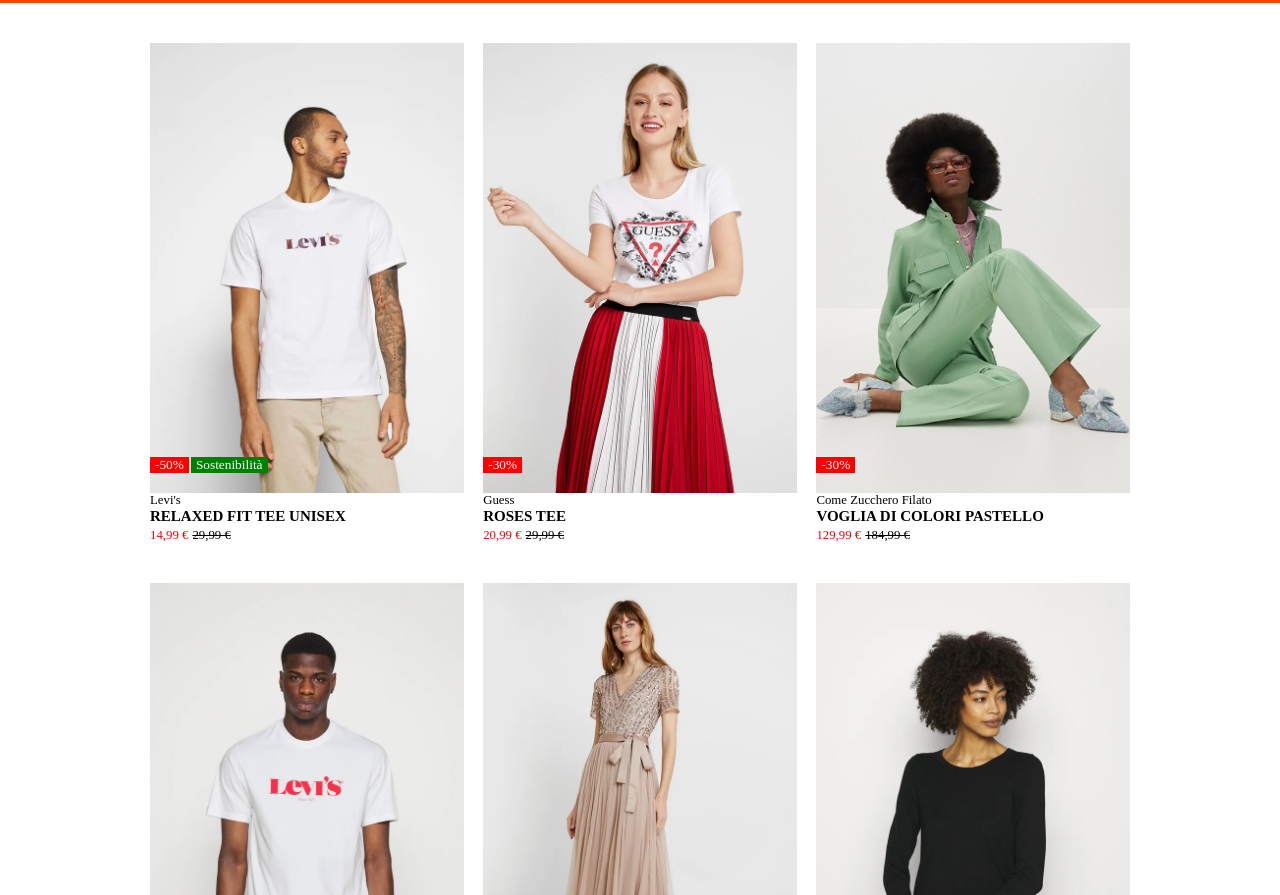
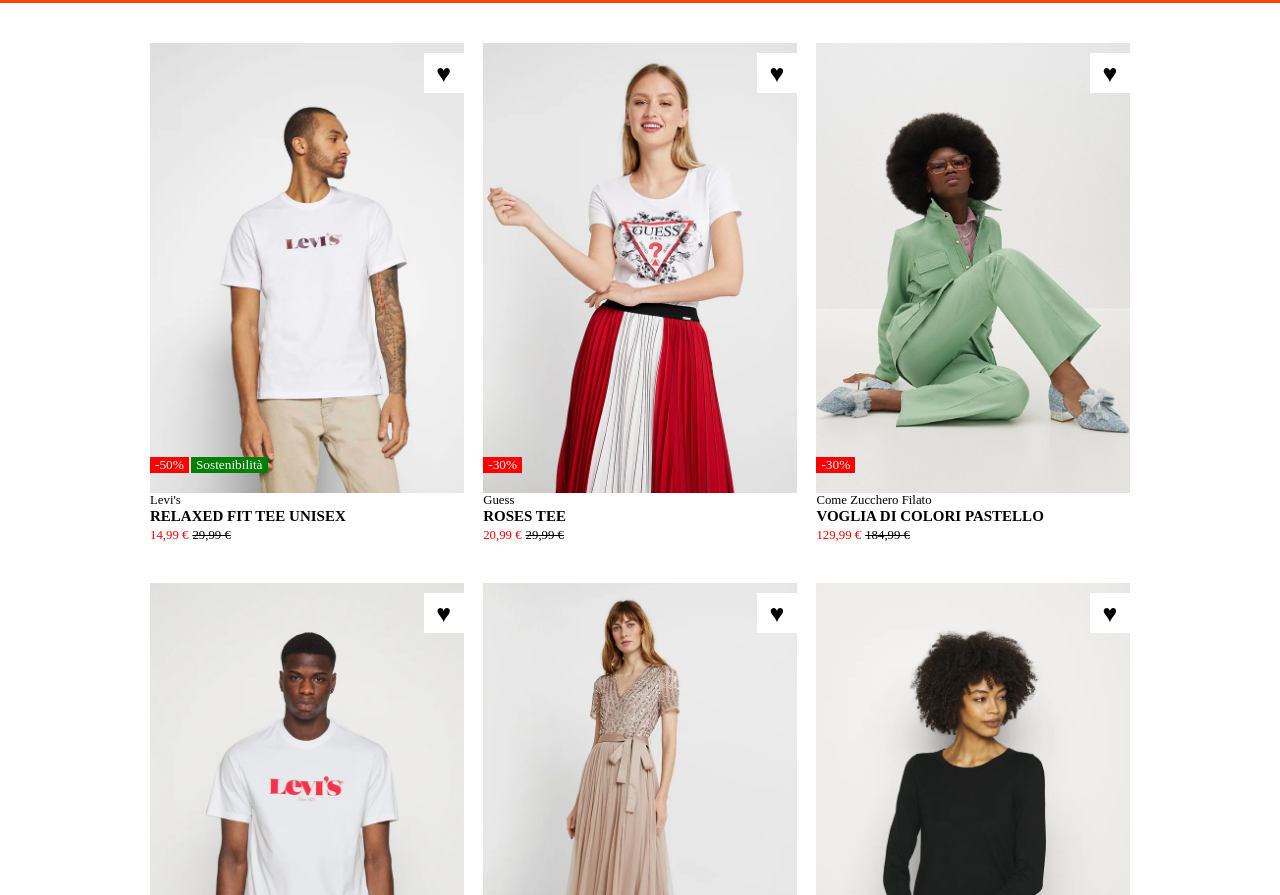
Before and after one commit to giuseppeTrebbi/html-css-boolando, a plain HTML site: page index.html in a window 1280 px wide. Shown: the part 57-952 px from the top of the page. Drawn offline with Linux system fonts and the light colour scheme.

Commit message:
project's over

```diff
--- a/css/style.css
+++ b/css/style.css
@@ -89,10 +89,23 @@ main {
     display: flex;
     justify-content: flex-start;
     align-items: end;
+    position: relative;
 }
 
 .boy:hover {
     background-image: url(/img/1b.webp);
+}
+
+.basic-pic .cuore {
+    cursor: pointer;
+    width: 40px;
+    height: 40px;
+    background-color: white;
+    border: none;
+    font-size: 25px;
+    position: absolute;
+    right: 0px;
+    top: 10px;
 }
 
 .basic-pic .second-boy {
@@ -105,6 +118,7 @@ main {
     display: flex;
     justify-content: flex-start;
     align-items: end;
+    position: relative;
 }
 
 .second-boy:hover {
@@ -121,6 +135,7 @@ main {
     display: flex;
     justify-content: flex-start;
     align-items: end;
+    position: relative;
 }
 
 .blonde-girl:hover {
@@ -137,6 +152,7 @@ main {
     display: flex;
     justify-content: flex-start;
     align-items: end;
+    position: relative;
 }
 
 .blonde-woman:hover {
@@ -153,6 +169,7 @@ main {
     display: flex;
     justify-content: flex-start;
     align-items: end;
+    position: relative;
 }
 
 .afro-girl:hover {
@@ -169,6 +186,7 @@ main {
     display: flex;
     justify-content: flex-start;
     align-items: end;
+    position: relative;
 }
 
 .skirt-girl:hover {
--- a/index.html
+++ b/index.html
@@ -33,6 +33,7 @@
                 <div class="boy">
                     <p class="sconto">-50%</p>
                     <p class="sus">Sostenibilità</p>
+                    <button class="cuore">&hearts;</button>
                 </div>
                 <section>
                     <p>Levi's</p>
@@ -45,6 +46,7 @@
             <div class="basic-pic">
                 <div class="blonde-girl">
                     <p class="sconto">-30%</p>
+                    <button class="cuore">&hearts;</button>
                 </div>
                 <section>
                     <p>Guess</p>
@@ -57,6 +59,7 @@
             <div class="basic-pic">
                 <div class="afro-girl">
                     <p class="sconto">-30%</p>
+                    <button class="cuore">&hearts;</button>
                 </div>
                 <section>
                     <p>Come Zucchero Filato</p>
@@ -67,13 +70,13 @@
             </div>
         </div>
 
-
         <!-- second pictures' row -->
         <div class="first-section">
             <div class="basic-pic">
                 <div class="second-boy">
                     <p class="sconto">-50%</p>
                     <p class="sus">Sostenibilità</p>
+                    <button class="cuore">&hearts;</button>
                 </div>
                 <section>
                     <p>Levi's</p>
@@ -84,7 +87,9 @@
             </div>
 
             <div class="basic-pic">
-                <div class="blonde-woman"></div>
+                <div class="blonde-woman">
+                    <button class="cuore">&hearts;</button>
+                </div>
                 <section>
                     <p>Maya Deluxe</p>
                     <strong>STRIPE BODICE</strong>
@@ -95,6 +100,7 @@
             <div class="basic-pic">
                 <div class="skirt-girl">
                     <p class="sus">Sostenibilità</p>
+                    <button class="cuore">&hearts;</button>
                 </div>
                 <section>
                     <p>Esprit</p>
```
